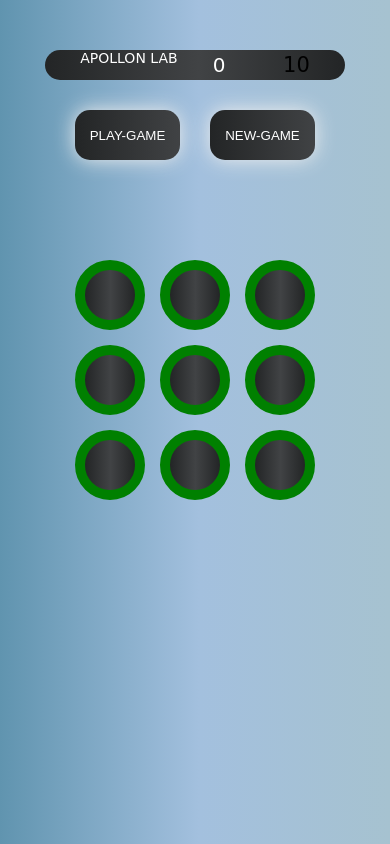
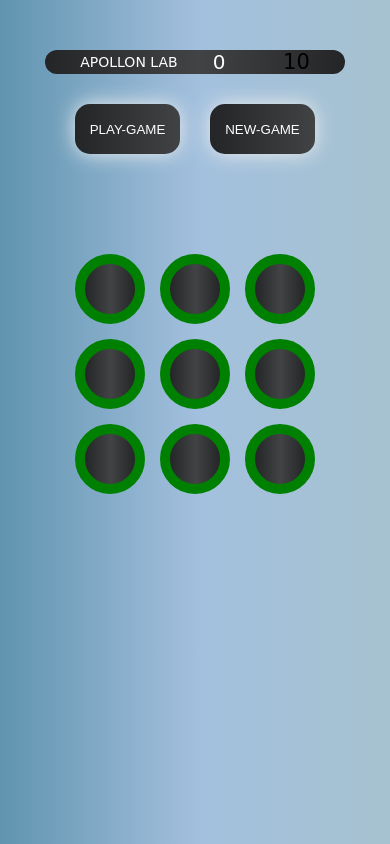
Before and after one commit to Aram789/minion, a plain HTML site: page index.html in a window 390 px wide. Drawn offline with Linux system fonts and the light colour scheme.

Commit message:
Update style.css

```diff
--- a/style.css
+++ b/style.css
@@ -245,8 +245,6 @@ body{
         font-size: 21px;
     }
     .logo{
-        height: 30px;
-        left: 0px;
         font-size: 14px;
     }
     .cursorimg{
```
